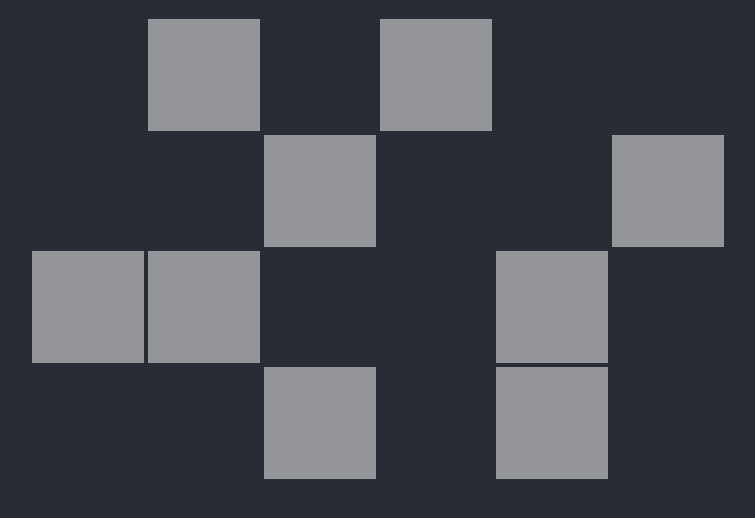
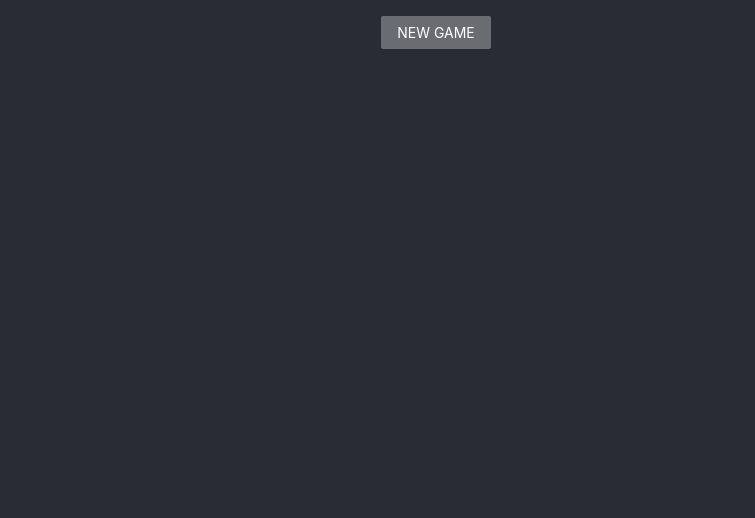
Before and after one commit to ek68794998/ayumu, a React (Create React App) app: page / in a window 1280 px wide. Shown: the top 518 px of the page, without its empty margins (204-959 px from the left). Built offline with nearby package versions, Linux system fonts and the light colour scheme.

Commit message:
Add "new game" button

```diff
--- a/src/components/GameGrid.css
+++ b/src/components/GameGrid.css
@@ -4,7 +4,6 @@
 }
 
 .GameGrid-cell {
-    cursor: pointer;
     display: inline-block;
     font-size: 7vmin;
     height: 12vmin;
@@ -13,8 +12,13 @@
     width: 12vmin;
 }
 
+.GameGrid-cell.GameGrid-cell-value {
+    cursor: pointer;
+}
+
 .GameGrid-cell.GameGrid-cell-solid {
     background: rgba(255, 255, 255, 0.5);
+    cursor: pointer;
 }
 
 .GameGrid-cell.GameGrid-cell-value:hover {
--- a/src/components/GameGrid.js
+++ b/src/components/GameGrid.js
@@ -13,6 +13,8 @@ export class GameGrid extends Component {
         columnCount: COLUMN_COUNT,
         maxNumber: MAX_NUMBER,
         numbers: Array(ROW_COUNT * COLUMN_COUNT).fill().map((_, index) => index + 1),
+        onFail: () => this.onInvalidNumberClicked(),
+        onSolve: () => this.onGameCompletedSuccessfully(),
         onUpdate: () => this.onGameUpdate(),
         rowCount: ROW_COUNT,
     });
@@ -22,23 +24,31 @@ export class GameGrid extends Component {
     constructor(props) {
         super(props);
 
+        this.state = {
+            data: [],
+        };
+    }
+
+    newGame() {
         this.gameMode.resetGrid();
-
-        this.state = {
-            data: this.gameMode.gridData,
-        };
     }
 
     onCellClicked(rowIndex, columnIndex) {
         this.gameMode.onCellActivated(rowIndex, columnIndex);
+    }
 
-        if (this.gameMode.isSolved()) {
+    onInvalidNumberClicked() {
+        console.log("Game failed.");
         console.log(this.gameMode.events.map((event) => {
             return `[${event.elapsed}] ${event.type} (value=${event.value}, correct=${event.correct}, solved=${event.solved})`;
         }));
+    }
 
-            this.gameMode.resetGrid();
-        }
+    onGameCompletedSuccessfully() {
+        console.log("Game solved!");
+        console.log(this.gameMode.events.map((event) => {
+            return `[${event.elapsed}] ${event.type} (value=${event.value}, correct=${event.correct}, solved=${event.solved})`;
+        }));
     }
 
     onGameUpdate() {
@@ -79,9 +89,14 @@ export class GameGrid extends Component {
         });
 
         return (
+            <div className="GameGrid-container">
+                <div className="GameGrid-actions">
+                    <button onClick={() => this.newGame()}>New game</button>
+                </div>
                 <table className="GameGrid-grid">
                     <tbody>{grid}</tbody>
                 </table>
+            </div>
         );
     }
 }
--- a/src/game-modes/FlashMemoryMode.js
+++ b/src/game-modes/FlashMemoryMode.js
@@ -3,6 +3,8 @@ const DEFAULT_OPTIONS = {
     maxNumber: 9,
     minNumber: 1,
     numbers: [],
+    onFail: null,
+    onSolve: null,
     onUpdate: null,
     rowCount: 4,
 };
@@ -86,10 +88,16 @@ export class FlashMemoryMode {
                 this.valuesSolved++;
                 cell.empty = true;
                 cell.solid = false;
+
+                if (this.isSolved()) {
+                    this.options.onSolve && this.options.onSolve();
+                }
+            } else {
+                this.options.onFail && this.options.onFail();
             }
         }
 
-        event.solved = this.totalNumbers() <= this.valuesSolved;
+        event.solved = this.isSolved();
 
         this.events.push(event);
         this.options.onUpdate && this.options.onUpdate();
--- a/src/index.css
+++ b/src/index.css
@@ -8,7 +8,19 @@ body {
     -moz-osx-font-smoothing: grayscale;
 }
 
-code {
-    font-family: source-code-pro, Menlo, Monaco, Consolas, "Courier New",
-        monospace;
+button {
+    background: rgba(255, 255, 255, 0.3);
+    border: none;
+    border-radius: 2px;
+    color: inherit;
+    cursor: pointer;
+    font-family: inherit;
+    font-size: 14px;
+    padding: 8px 16px;
+    min-width: 80px;
+    text-transform: uppercase;
 }
+
+button:hover {
+    background: rgba(255, 255, 255, 0.4);
+}
```
Lines whose indentation alone changed are shown as unchanged.
